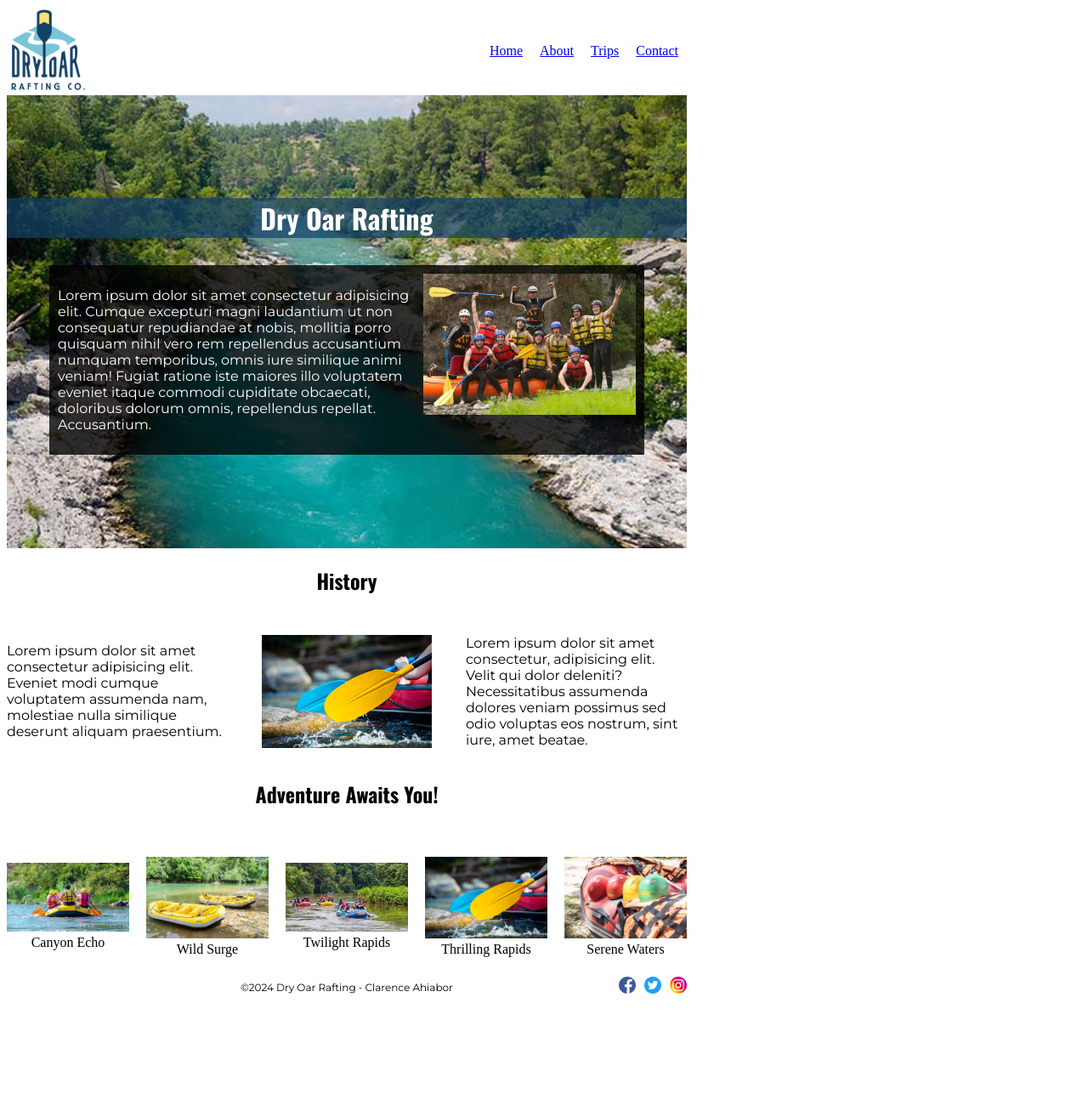
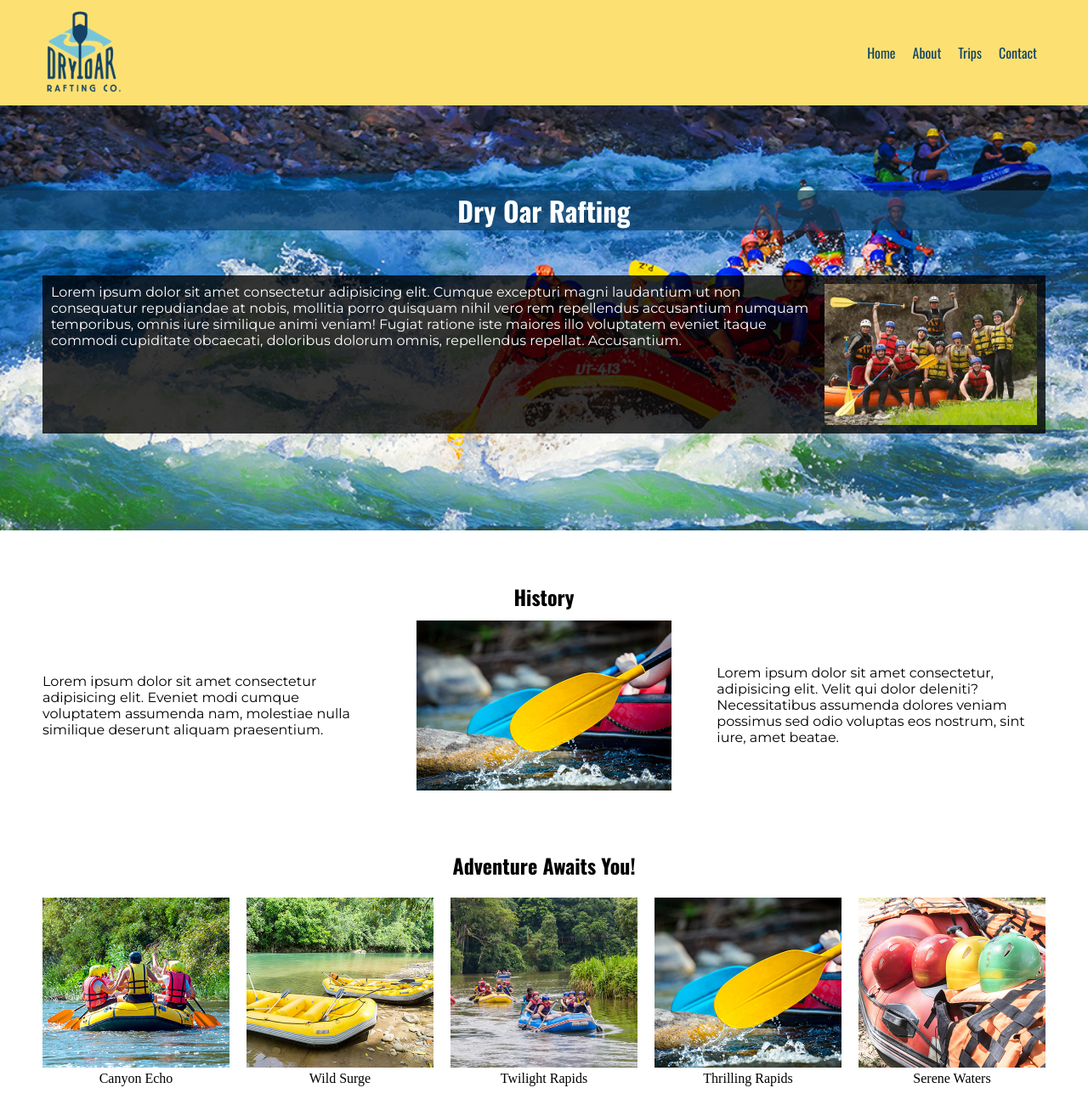
Before and after one commit to clarnx/wdd130, a plain HTML site: page wwr/about.html in a window 1280 px wide. Shown: the top 1300 px of the page at 85% size. Before the commit the page ends 1189 px from the top, so only its background shows below. Drawn offline with nearby package versions, Linux system fonts and the light colour scheme.

Commit message:
minor fixes

```diff
--- a/wwr/about.html
+++ b/wwr/about.html
@@ -23,7 +23,7 @@
     </header>
     <main>
         <div class="hero">
-            <img src="images/hero_image.jpg" alt="Hero image">
+            <img src="images/rafting13_1024.jpg" alt="Hero image">
             <h1>Dry Oar Rafting</h1>
             <article>
                 <img src="images/happy_clients.jpg" alt="Happy rafting clients">
--- a/wwr/styles/rafting.css
+++ b/wwr/styles/rafting.css
@@ -3,21 +3,27 @@
     --secondary-color: #78c5d7;
     --accent1-color: #000000;
     --accent2-color: #fce172;
+    --container-padding: 10px 50px 10px 50px;
+    --section-margin: 50px 0px 50px 0px
 }
 
-body {
-    max-width: 800px;
+* {
+    margin: 0;
+    padding: 0;
+    box-sizing: border-box;
 }
 
 .hero {
     position: relative;
     width: 100%;
+
 }
 
 .hero img {
     display: block;
     width: 100%;
-    height: auto;
+    height: 500px;
+    object-fit: cover;
 }
 .hero h1 {
     position: absolute;
@@ -58,6 +64,9 @@ footer {
     grid-template-columns: 1fr 1fr 1fr;
     place-items: center;
     align-items: center;
+    padding: var(--container-padding);
+    margin: 90px 0px 0px 0px;
+    background-color: var(--accent2-color);
 }
 
 footer p {
@@ -71,15 +80,15 @@ footer div {
     justify-content: flex-end;
     width: 100%;
     gap: 10px;
-
 }
 
 footer a {
     text-decoration: none;
+
 }
 
 footer img {
-    width: 20px;
+    width: 30px;
     height: auto;
 }
 
@@ -88,16 +97,22 @@ header {
     grid-template-columns: 1fr 1fr;
     place-items: center;
     align-items: center;
+    padding: var(--container-padding);
+    background-color: var(--accent2-color);
 }
 
 nav {
     display: flex;
     justify-content: flex-end;
     width: 100%;
+
 }
 
 nav a {
-    margin: 0 10px 0 10px
+    font-family: 'Oswald', sefif;
+    margin: 0 10px 0 10px;
+    text-decoration: none;
+    color: var(--primary-color);
 }
 
 header img {
@@ -117,6 +132,8 @@ h2 {
     justify-content: center;
     grid-template-columns: 1fr 1fr 1fr;
     gap: 10px;
+    padding: var(--container-padding);
+    margin: var(--section-margin);
 }
 
 .history img {
@@ -125,7 +142,7 @@ h2 {
     align-items: center;
     grid-column: 2/3;
     grid-row: 2/2;
-    width: 200px;
+    width: 300px;
 }
 
 .history p {
@@ -141,6 +158,8 @@ h2 {
     justify-content: space-between;
     grid-template-columns: 1fr 1fr 1fr 1fr 1fr;
     gap: 20px;
+    padding: var(--container-padding);
+    margin: var(--section-margin);
 }
 
 .adventure-section h2 {
@@ -151,12 +170,12 @@ h2 {
 
 .adventure-section figure {
     width: 100%;
-    height: auto;
+    height: 200px;
     text-align: center;
 }
 
 .adventure-section img {
     width: 100%;
-    height: auto;
-    object-fit:cover;
+    height: 200px;
+    object-fit: cover;
 }
```
Also changed, not shown: wwr/images/hero_image.jpg (deleted), wwr/images/rafting13_1024.jpg (added).
